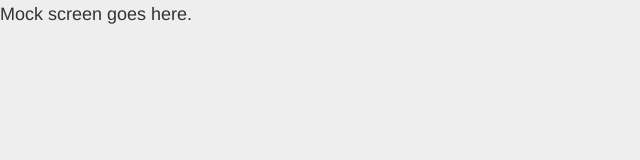
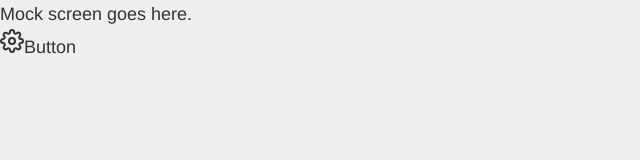
Before and after one commit to zstix/names-app, a React (Vite) app: page / in a window 1280 px wide. Shown: the top 160 px of the page, without its empty margins (0-640 px from the left). Built offline with nearby package versions, Linux system fonts and the light colour scheme.

Commit message:
chore: start on Button component

```diff
--- a/package.json
+++ b/package.json
@@ -12,7 +12,8 @@
   "dependencies": {
     "@emotion/react": "^11.1.4",
     "react": "^17.0.1",
-    "react-dom": "^17.0.1"
+    "react-dom": "^17.0.1",
+    "react-feather": "^2.0.9"
   },
   "scripts": {
     "start": "parcel src/index.html"
--- /dev/null
+++ b/src/components/Button.tsx
@@ -0,0 +1,30 @@
+import React from 'react';
+import { css, withTheme } from '@emotion/react';
+import * as Feather from 'react-feather';
+
+interface IButtonProps extends INamesAppProps {
+  to?: string;
+}
+
+interface IWithIcon extends IButtonProps {
+  icon: string;
+  children?: string;
+}
+
+interface IWithText extends IButtonProps {
+  children: string;
+  icon?: string;
+}
+
+const Button: React.FC<IWithText | IWithIcon> = ({ icon, theme }) => {
+  const Icon: React.FC = Feather?.[icon];
+
+  return (
+    <div>
+      <Icon />
+      <span>Button</span>
+    </div>
+  );
+};
+
+export default withTheme(Button);
--- a/src/components/Mock.tsx
+++ b/src/components/Mock.tsx
@@ -1,5 +1,7 @@
 import React from 'react';
 import { css, withTheme } from '@emotion/react';
+
+import Button from './Button';
 
 const Mock: React.FC<INamesAppProps> = ({ theme }) => (
   <div
@@ -8,6 +10,7 @@ const Mock: React.FC<INamesAppProps> = ({ theme }) => (
     `}
   >
     Mock screen goes here.
+    <Button icon="Settings" />
   </div>
 );
 
```
Also changed, not shown: 1 other file (tests, documents, lock files or other folders).
